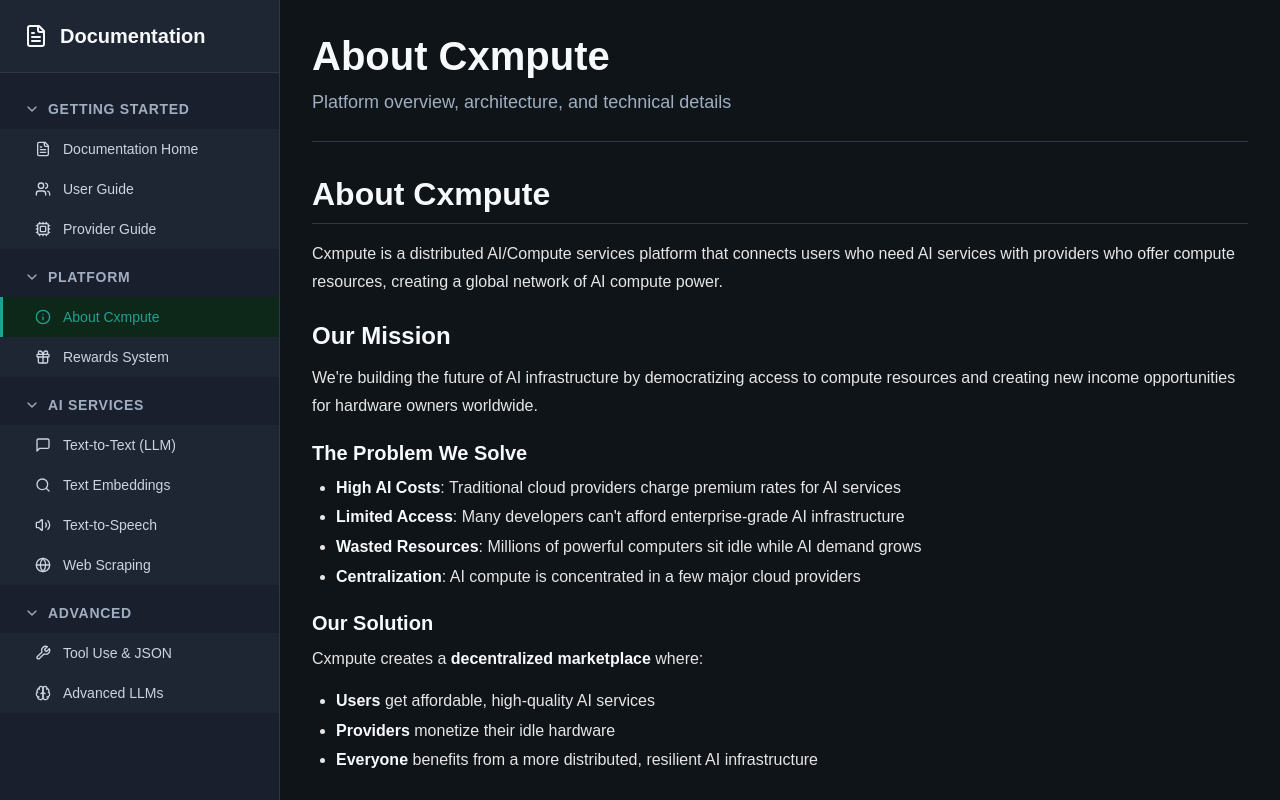
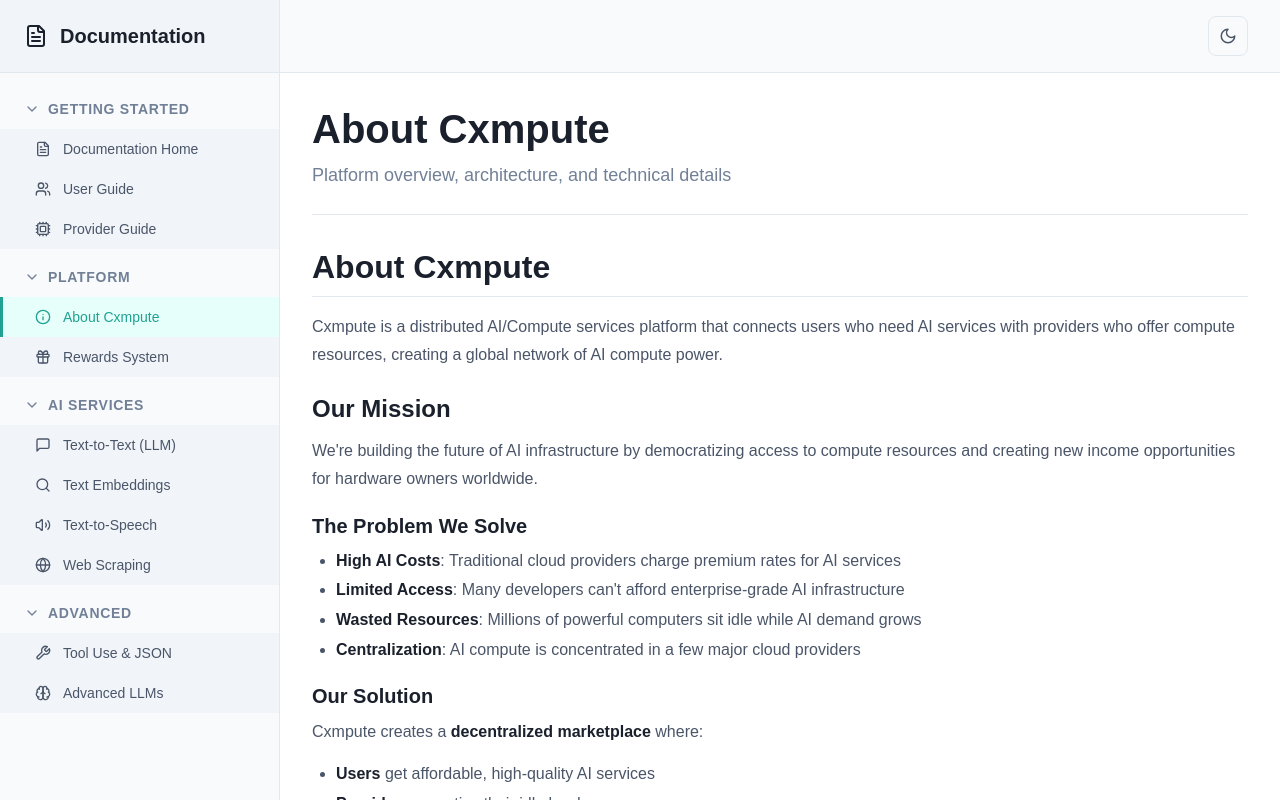
Before and after one commit to unxversal/cxmpute-core, a Next.js app: page /docs/about in a window 1280 px wide. Built offline with nearby package versions, Linux system fonts and the light colour scheme.

Commit message:
added light mode to docs

```diff
--- a/src/app/docs/docs.module.css
+++ b/src/app/docs/docs.module.css
@@ -1,95 +1,109 @@
+/* Inherit theme variables from parent layout */
 .docsPage {
   max-width: none;
   margin: 0;
   padding: 0;
-  background-color: #0f1419;
-  color: #e6e6e6;
+  background-color: var(--bg-primary);
+  color: var(--text-secondary);
+  transition: background-color 0.3s ease, color 0.3s ease;
 }
 
 .docHeader {
   margin-bottom: 2rem;
   padding-bottom: 1.5rem;
-  border-bottom: 1px solid #2d3748;
+  border-bottom: 1px solid var(--border-color);
+  transition: border-color 0.3s ease;
 }
 
 .docHeader h1 {
   margin: 0 0 0.5rem 0;
   font-size: 2.5rem;
   font-weight: 700;
-  color: #f7fafc;
+  color: var(--text-primary);
   line-height: 1.2;
+  transition: color 0.3s ease;
 }
 
 .docDescription {
   margin: 0;
   font-size: 1.125rem;
-  color: #a0aec0;
+  color: var(--text-tertiary);
   line-height: 1.6;
+  transition: color 0.3s ease;
 }
 
 .docContent {
   line-height: 1.7;
-  color: #e6e6e6;
+  color: var(--text-secondary);
+  transition: color 0.3s ease;
 }
 
 /* Typography */
 .h1 {
   font-size: 2rem;
   font-weight: 700;
-  color: #f7fafc;
+  color: var(--text-primary);
   margin: 2rem 0 1rem 0;
   line-height: 1.3;
-  border-bottom: 1px solid #2d3748;
+  border-bottom: 1px solid var(--border-color);
   padding-bottom: 0.5rem;
+  transition: color 0.3s ease, border-color 0.3s ease;
 }
 
 .h2 {
   font-size: 1.5rem;
   font-weight: 600;
-  color: #f7fafc;
+  color: var(--text-primary);
   margin: 1.5rem 0 0.75rem 0;
   line-height: 1.4;
+  transition: color 0.3s ease;
 }
 
 .h3 {
   font-size: 1.25rem;
   font-weight: 600;
-  color: #f7fafc;
+  color: var(--text-primary);
   margin: 1.25rem 0 0.5rem 0;
   line-height: 1.4;
+  transition: color 0.3s ease;
 }
 
 .h4 {
   font-size: 1.125rem;
   font-weight: 600;
-  color: #f7fafc;
+  color: var(--text-primary);
   margin: 1rem 0 0.5rem 0;
   line-height: 1.4;
+  transition: color 0.3s ease;
 }
 
 .paragraph {
   margin: 0 0 1rem 0;
   line-height: 1.7;
-  color: #e6e6e6;
+  color: var(--text-secondary);
+  transition: color 0.3s ease;
 }
 
 /* Lists */
 .list {
   margin: 0 0 1rem 0;
   padding-left: 1.5rem;
-  color: #e6e6e6;
+  color: var(--text-secondary);
+  transition: color 0.3s ease;
 }
 
 .orderedList {
   margin: 0 0 1rem 0;
   padding-left: 1.5rem;
-  color: #e6e6e6;
+  color: var(--text-secondary);
+  transition: color 0.3s ease;
 }
 
 .listItem {
   margin: 0.25rem 0;
   line-height: 1.6;
-  color: #e6e6e6;
+  color: var(--text-secondary);
+  transition: color 0.3s ease;
 }
 
 /* Code */
@@ -98,8 +112,8 @@
 }
 
 .codeBlock {
-  background-color: #1a1f2e;
-  border: 1px solid #2d3748;
+  background-color: var(--bg-tertiary);
+  border: 1px solid var(--border-color);
   border-radius: 0.5rem;
   padding: 1rem;
   margin: 1rem 0;
@@ -107,36 +121,36 @@
   font-family: 'JetBrains Mono', 'Fira Code', 'Monaco', 'Consolas', monospace;
   font-size: 0.875rem;
   line-height: 1.5;
-  color: #e6e6e6;
+  color: var(--text-secondary);
+  transition: background-color 0.3s ease, border-color 0.3s ease, color 0.3s ease;
 }
 
 .inlineCode {
-  background-color: #1e2533;
-  border: 1px solid #2d3748;
+  background-color: var(--bg-tertiary);
+  border: 1px solid var(--border-color);
   border-radius: 0.25rem;
   padding: 0.125rem 0.375rem;
   font-family: 'JetBrains Mono', 'Fira Code', 'Monaco', 'Consolas', monospace;
   font-size: 0.875rem;
-  color: #20a191;
-}
-
-.preWrapper {
-  margin: 1rem 0;
+  color: var(--accent-color);
+  transition: background-color 0.3s ease, border-color 0.3s ease, color 0.3s ease;
 }
 
 /* Blockquotes */
 .blockquote {
-  border-left: 4px solid #20a191;
-  background-color: #0d2818;
+  border-left: 4px solid var(--accent-color);
+  background-color: var(--bg-active);
   margin: 1rem 0;
   padding: 1rem 1.5rem;
   border-radius: 0 0.5rem 0.5rem 0;
+  transition: background-color 0.3s ease;
 }
 
 .blockquote p {
   margin: 0;
-  color: #68d391;
+  color: var(--accent-hover);
   font-style: italic;
+  transition: color 0.3s ease;
 }
 
 /* Tables */
@@ -144,33 +158,38 @@
   width: 100%;
   border-collapse: collapse;
   margin: 1rem 0;
-  border: 1px solid #2d3748;
+  border: 1px solid var(--border-color);
   border-radius: 0.5rem;
   overflow: hidden;
-  background-color: #1a1f2e;
+  background-color: var(--bg-secondary);
+  transition: background-color 0.3s ease, border-color 0.3s ease;
 }
 
 .tableHead {
-  background-color: #1e2533;
+  background-color: var(--bg-tertiary);
+  transition: background-color 0.3s ease;
 }
 
 .tableHeader {
   padding: 0.75rem 1rem;
   text-align: left;
   font-weight: 600;
-  color: #f7fafc;
-  border-bottom: 1px solid #2d3748;
+  color: var(--text-primary);
+  border-bottom: 1px solid var(--border-color);
+  transition: color 0.3s ease, border-color 0.3s ease;
 }
 
 .tableRow:nth-child(even) {
-  background-color: #1e2533;
+  background-color: var(--bg-tertiary);
+  transition: background-color 0.3s ease;
 }
 
 .tableCell {
   padding: 0.75rem 1rem;
-  border-bottom: 1px solid #2d3748;
+  border-bottom: 1px solid var(--border-color);
   vertical-align: top;
-  color: #e6e6e6;
+  color: var(--text-secondary);
+  transition: color 0.3s ease, border-color 0.3s ease;
 }
 
 .tableRow:last-child .tableCell {
@@ -179,34 +198,37 @@
 
 /* Links */
 .docContent a {
-  color: #20a191;
+  color: var(--accent-color);
   text-decoration: none;
   font-weight: 500;
   transition: color 0.2s;
 }
 
 .docContent a:hover {
-  color: #68d391;
+  color: var(--accent-hover);
   text-decoration: underline;
 }
 
 /* Strong/Bold text */
 .docContent strong {
-  color: #f7fafc;
+  color: var(--text-primary);
   font-weight: 600;
+  transition: color 0.3s ease;
 }
 
 /* Emphasis/Italic text */
 .docContent em {
-  color: #cbd5e0;
+  color: var(--text-tertiary);
   font-style: italic;
+  transition: color 0.3s ease;
 }
 
 /* Horizontal Rule */
 .docContent hr {
   border: none;
-  border-top: 1px solid #2d3748;
+  border-top: 1px solid var(--border-color);
   margin: 2rem 0;
+  transition: border-color 0.3s ease;
 }
 
 /* Responsive adjustments */
--- a/src/app/docs/layout.module.css
+++ b/src/app/docs/layout.module.css
@@ -1,27 +1,65 @@
+/* CSS Variables for theming */
+.light {
+  --bg-primary: #ffffff;
+  --bg-secondary: #f8fafc;
+  --bg-tertiary: #f1f5f9;
+  --bg-hover: #e2e8f0;
+  --bg-active: #e6fffa;
+  --text-primary: #1a202c;
+  --text-secondary: #4a5568;
+  --text-tertiary: #718096;
+  --border-color: #e2e8f0;
+  --border-hover: #cbd5e0;
+  --accent-color: #20a191;
+  --accent-hover: #2c7a7b;
+  --sidebar-bg: #f8fafc;
+  --sidebar-border: #e2e8f0;
+}
+
+.dark {
+  --bg-primary: #0f1419;
+  --bg-secondary: #1a1f2e;
+  --bg-tertiary: #1e2533;
+  --bg-hover: #2d3748;
+  --bg-active: #0d2818;
+  --text-primary: #f7fafc;
+  --text-secondary: #e6e6e6;
+  --text-tertiary: #a0aec0;
+  --border-color: #2d3748;
+  --border-hover: #4a5568;
+  --accent-color: #20a191;
+  --accent-hover: #68d391;
+  --sidebar-bg: #1a1f2e;
+  --sidebar-border: #2d3748;
+}
+
 .docsLayout {
   display: flex;
   min-height: 100vh;
-  background-color: #0f1419;
-  color: #e6e6e6;
+  background-color: var(--bg-primary);
+  color: var(--text-secondary);
+  transition: background-color 0.3s ease, color 0.3s ease;
 }
 
 /* Sidebar Styles */
 .sidebar {
   width: 280px;
-  background-color: #1a1f2e;
-  border-right: 1px solid #2d3748;
+  background-color: var(--sidebar-bg);
+  border-right: 1px solid var(--sidebar-border);
   position: fixed;
   height: 100vh;
   overflow-y: auto;
   top: 0;
   left: 0;
   z-index: 10;
+  transition: background-color 0.3s ease, border-color 0.3s ease;
 }
 
 .sidebarHeader {
   padding: 1.5rem;
-  border-bottom: 1px solid #2d3748;
-  background-color: #1e2533;
+  border-bottom: 1px solid var(--border-color);
+  background-color: var(--bg-tertiary);
+  transition: background-color 0.3s ease, border-color 0.3s ease;
 }
 
 .docsTitle {
@@ -29,13 +67,13 @@
   align-items: center;
   gap: 0.75rem;
   text-decoration: none;
-  color: #f7fafc;
+  color: var(--text-primary);
   font-weight: 600;
   transition: color 0.2s;
 }
 
 .docsTitle:hover {
-  color: #20a191;
+  color: var(--accent-color);
 }
 
 .docsTitle h2 {
@@ -63,7 +101,7 @@
   text-align: left;
   font-weight: 600;
   font-size: 0.875rem;
-  color: #a0aec0;
+  color: var(--text-tertiary);
   cursor: pointer;
   transition: all 0.2s;
   text-transform: uppercase;
@@ -71,15 +109,16 @@
 }
 
 .categoryHeader:hover {
-  background-color: #2d3748;
-  color: #20a191;
+  background-color: var(--bg-hover);
+  color: var(--accent-color);
 }
 
 .docsList {
   list-style: none;
   margin: 0;
   padding: 0;
-  background-color: #1e2533;
+  background-color: var(--bg-tertiary);
+  transition: background-color 0.3s ease;
 }
 
 .docsList li {
@@ -92,22 +131,22 @@
   gap: 0.75rem;
   padding: 0.75rem 2rem;
   text-decoration: none;
-  color: #cbd5e0;
+  color: var(--text-secondary);
   font-size: 0.875rem;
   transition: all 0.2s;
   border-left: 3px solid transparent;
 }
 
 .docLink:hover {
-  background-color: #2d3748;
-  color: #20a191;
-  border-left-color: #20a191;
+  background-color: var(--bg-hover);
+  color: var(--accent-color);
+  border-left-color: var(--accent-color);
 }
 
 .docLink.active {
-  background-color: #0d2818;
-  color: #20a191;
-  border-left-color: #20a191;
+  background-color: var(--bg-active);
+  color: var(--accent-color);
+  border-left-color: var(--accent-color);
   font-weight: 500;
 }
 
@@ -119,7 +158,18 @@
 .mainContent {
   flex: 1;
   margin-left: 280px;
-  background-color: #0f1419;
+  background-color: var(--bg-primary);
+  transition: background-color 0.3s ease;
+}
+
+.contentHeader {
+  display: flex;
+  justify-content: flex-end;
+  align-items: center;
+  padding: 1rem 2rem;
+  border-bottom: 1px solid var(--border-color);
+  background-color: var(--bg-secondary);
+  transition: background-color 0.3s ease, border-color 0.3s ease;
 }
 
 .contentWrapper {
@@ -141,6 +191,10 @@
   .contentWrapper {
     padding: 1.5rem;
   }
+
+  .contentHeader {
+    padding: 1rem 1.5rem;
+  }
 }
 
 @media (max-width: 768px) {
@@ -153,7 +207,7 @@
     width: 100%;
     height: auto;
     border-right: none;
-    border-bottom: 1px solid #2d3748;
+    border-bottom: 1px solid var(--border-color);
   }
 
   .mainContent {
@@ -162,6 +216,10 @@
 
   .contentWrapper {
     padding: 1rem;
+  }
+
+  .contentHeader {
+    padding: 0.75rem 1rem;
   }
 
   /* Mobile navigation adjustments */
@@ -174,20 +232,20 @@
   }
 }
 
-/* Scrollbar Styling for Dark Mode */
+/* Scrollbar Styling */
 .sidebar::-webkit-scrollbar {
   width: 6px;
 }
 
 .sidebar::-webkit-scrollbar-track {
-  background: #1a1f2e;
+  background: var(--bg-secondary);
 }
 
 .sidebar::-webkit-scrollbar-thumb {
-  background: #4a5568;
+  background: var(--border-color);
   border-radius: 3px;
 }
 
 .sidebar::-webkit-scrollbar-thumb:hover {
-  background: #718096;
+  background: var(--border-hover);
 }
--- a/src/app/docs/layout.tsx
+++ b/src/app/docs/layout.tsx
@@ -4,7 +4,8 @@ import Link from "next/link";
 import { usePathname } from "next/navigation";
 import { getDocsByCategory } from "@/lib/docs";
 import { ChevronDown, ChevronRight, FileText } from "lucide-react";
-import { useState } from "react";
+import { useState, useCallback } from "react";
+import { ThemeToggle } from "@/components/docs/ThemeToggle";
 import styles from "./layout.module.css";
 
 interface DocsLayoutProps {
@@ -17,6 +18,7 @@ export default function DocsLayout({ children }: DocsLayoutProps) {
   const [expandedCategories, setExpandedCategories] = useState<Set<string>>(
     new Set(Object.keys(docsByCategory))
   );
+  const [theme, setTheme] = useState<'light' | 'dark'>('light');
 
   const toggleCategory = (category: string) => {
     const newExpanded = new Set(expandedCategories);
@@ -28,12 +30,16 @@ export default function DocsLayout({ children }: DocsLayoutProps) {
     setExpandedCategories(newExpanded);
   };
 
+  const handleThemeChange = useCallback((newTheme: 'light' | 'dark') => {
+    setTheme(newTheme);
+  }, []);
+
   const getDocPath = (slug: string) => {
     return slug === '' ? '/docs' : `/docs/${slug}`;
   };
 
   return (
-    <div className={styles.docsLayout}>
+    <div className={`${styles.docsLayout} ${theme === 'dark' ? styles.dark : styles.light}`}>
       {/* Sidebar Navigation */}
       <aside className={styles.sidebar}>
         <div className={styles.sidebarHeader}>
@@ -86,6 +92,9 @@ export default function DocsLayout({ children }: DocsLayoutProps) {
 
       {/* Main Content */}
       <main className={styles.mainContent}>
+        <div className={styles.contentHeader}>
+          <ThemeToggle onThemeChange={handleThemeChange} />
+        </div>
         <div className={styles.contentWrapper}>
           {children}
         </div>
--- /dev/null
+++ b/src/components/docs/ThemeToggle.module.css
@@ -0,0 +1,25 @@
+.themeToggle {
+  display: flex;
+  align-items: center;
+  justify-content: center;
+  width: 40px;
+  height: 40px;
+  border: 1px solid var(--border-color);
+  border-radius: 8px;
+  background-color: var(--bg-secondary);
+  color: var(--text-secondary);
+  cursor: pointer;
+  transition: all 0.2s ease;
+  position: relative;
+}
+
+.themeToggle:hover {
+  background-color: var(--bg-hover);
+  color: var(--accent-color);
+  border-color: var(--accent-color);
+  transform: scale(1.05);
+}
+
+.themeToggle:active {
+  transform: scale(0.95);
+}
--- /dev/null
+++ b/src/components/docs/ThemeToggle.tsx
@@ -0,0 +1,44 @@
+"use client"
+
+import React, { useState, useEffect } from 'react';
+import { Sun, Moon } from 'lucide-react';
+import styles from './ThemeToggle.module.css';
+
+interface ThemeToggleProps {
+  onThemeChange: (theme: 'light' | 'dark') => void;
+}
+
+export const ThemeToggle: React.FC<ThemeToggleProps> = ({ onThemeChange }) => {
+  const [theme, setTheme] = useState<'light' | 'dark'>('light');
+
+  useEffect(() => {
+    // Check if there's a saved theme preference
+    const savedTheme = localStorage.getItem('docs-theme') as 'light' | 'dark' | null;
+    if (savedTheme) {
+      setTheme(savedTheme);
+      onThemeChange(savedTheme);
+    } else {
+      // Default to light mode
+      setTheme('light');
+      onThemeChange('light');
+    }
+  }, [onThemeChange]);
+
+  const toggleTheme = () => {
+    const newTheme = theme === 'light' ? 'dark' : 'light';
+    setTheme(newTheme);
+    onThemeChange(newTheme);
+    localStorage.setItem('docs-theme', newTheme);
+  };
+
+  return (
+    <button
+      onClick={toggleTheme}
+      className={styles.themeToggle}
+      title={theme === 'light' ? 'Switch to dark mode' : 'Switch to light mode'}
+      aria-label={theme === 'light' ? 'Switch to dark mode' : 'Switch to light mode'}
+    >
+      {theme === 'light' ? <Moon size={18} /> : <Sun size={18} />}
+    </button>
+  );
+};
```
Also changed, not shown: src/components/docs/CodeBlock.module.css (+18 -14 lines), src/components/docs/CodeBlock.tsx (+43 -11 lines).
